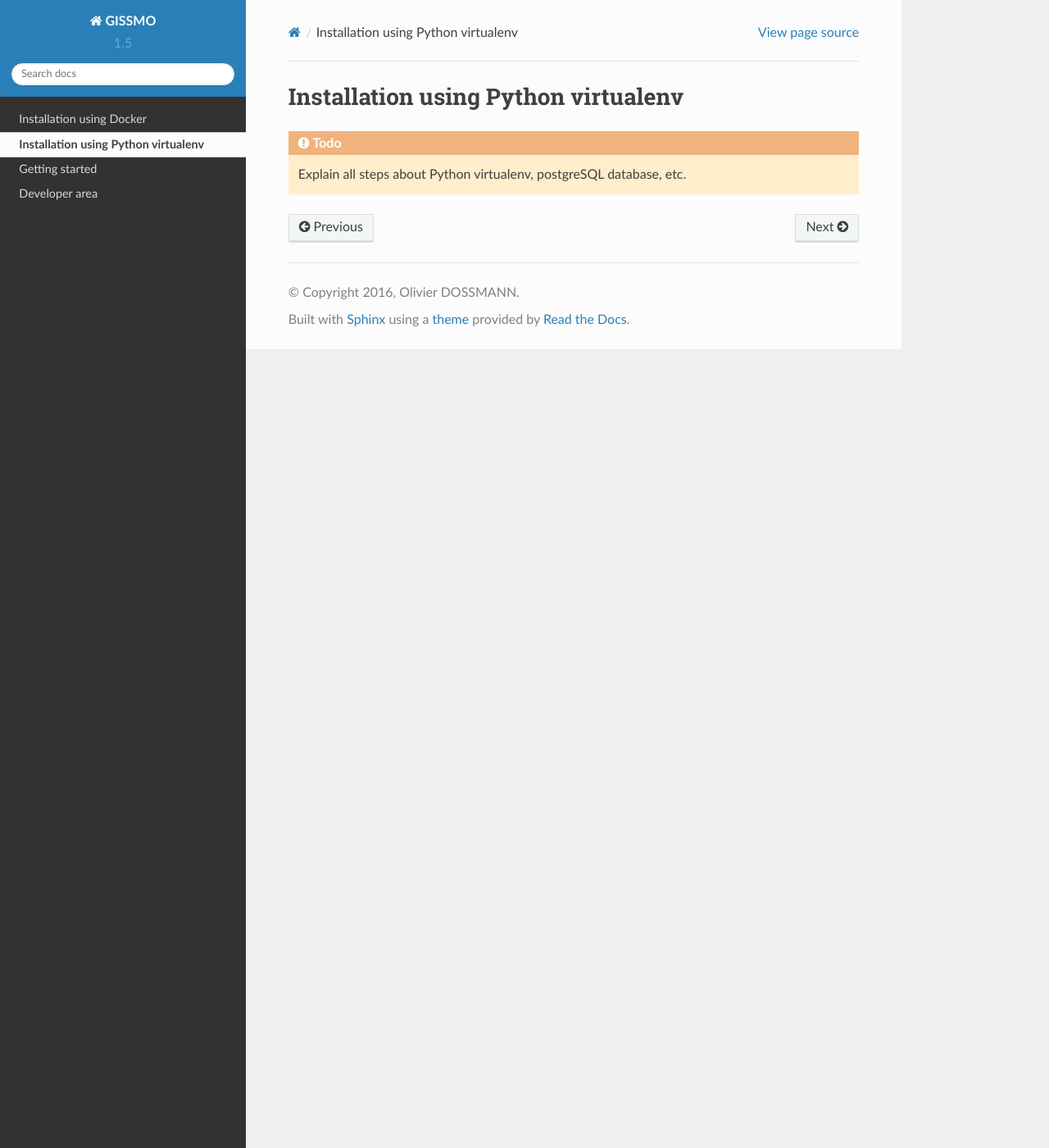
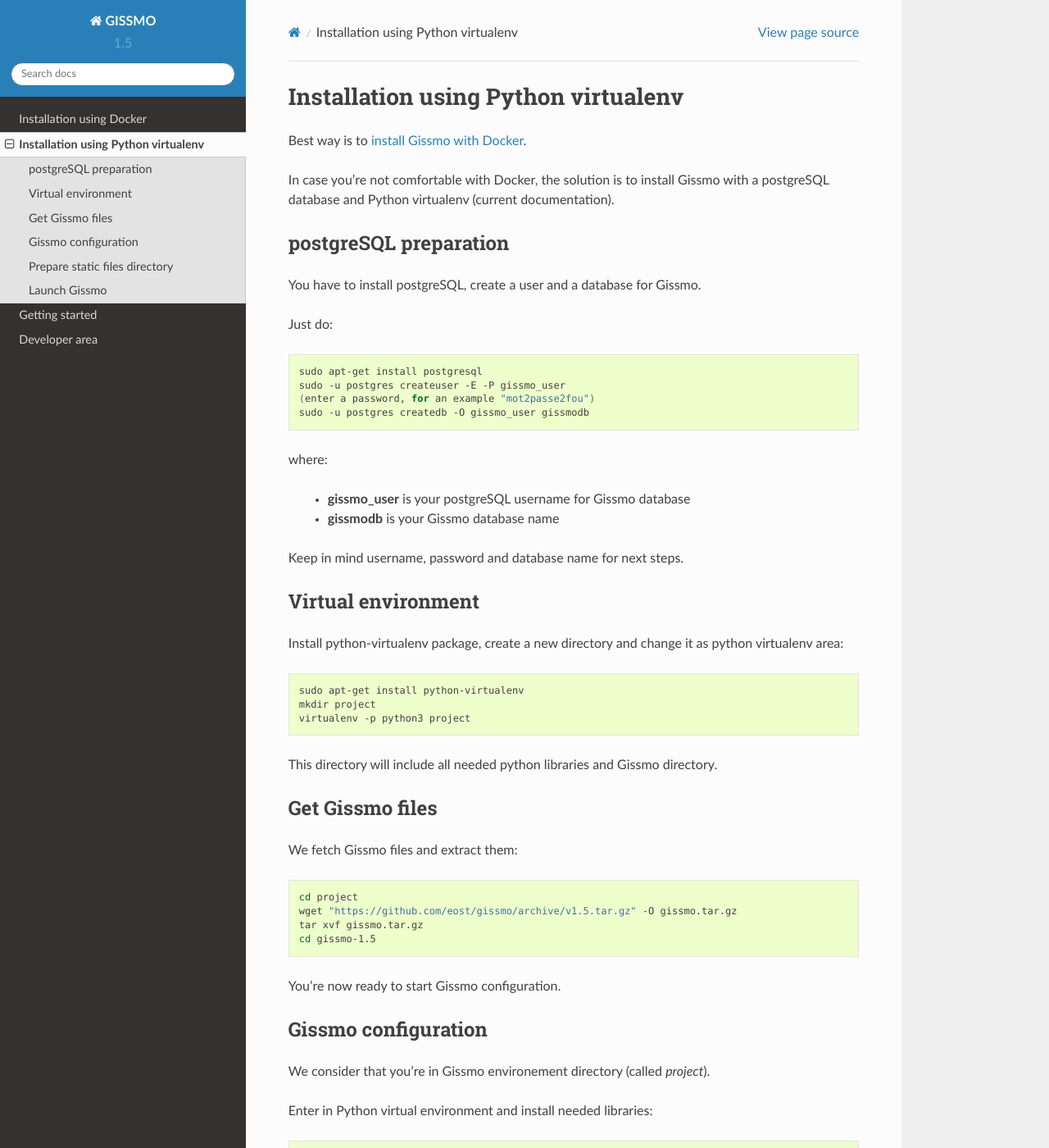
Before and after one commit to Paysdesmerveilles/gissmo, a Sphinx documentation site: the page built from docs/installation_venv.rst, in a window 1280 px wide and 1400 px high. Shown: the whole window at 82% size. Built offline with Sphinx 7.4.7 and the Read the Docs theme 2.0.0, drawn with Linux system fonts in a browser that asks for light colours; some of the changed text lies outside the part shown.

Commit message:
[UP] Documentation: Complete those from Gissmo installation with a Python virtual environment and uWSGI

```diff
--- a/docs/installation_venv.rst
+++ b/docs/installation_venv.rst
@@ -1,6 +1,138 @@
 Installation using Python virtualenv
-====================================
+************************************
 
-.. todo::
+Best way is to :doc:`install Gissmo with Docker<installation_docker>`.
 
-   Explain all steps about Python virtualenv, postgreSQL database, etc.
+In case you're not comfortable with Docker, the solution is to install Gissmo with a postgreSQL database and Python virtualenv (current documentation).
+
+postgreSQL preparation
+======================
+
+You have to install postgreSQL, create a user and a database for Gissmo.
+
+Just do:
+
+.. code-block:: bash
+
+   sudo apt-get install postgresql
+   sudo -u postgres createuser -E -P gissmo_user
+   (enter a password, for an example "mot2passe2fou")
+   sudo -u postgres createdb -O gissmo_user gissmodb
+
+where:
+
+  * **gissmo_user** is your postgreSQL username for Gissmo database
+  * **gissmodb** is your Gissmo database name
+
+Keep in mind username, password and database name for next steps.
+
+Virtual environment
+===================
+
+Install python-virtualenv package, create a new directory and change it as python virtualenv area:
+
+.. code-block:: bash
+
+   sudo apt-get install python-virtualenv
+   mkdir project
+   virtualenv -p python3 project
+
+This directory will include all needed python libraries and Gissmo directory.
+
+Get Gissmo files
+================
+
+We fetch Gissmo files and extract them:
+
+.. code-block:: bash
+
+   cd project
+   wget "https://github.com/eost/gissmo/archive/v1.5.tar.gz" -O gissmo.tar.gz
+   tar xvf gissmo.tar.gz
+   cd gissmo-1.5
+
+You're now ready to start Gissmo configuration.
+
+Gissmo configuration
+====================
+
+We consider that you're in Gissmo environement directory (called *project*).
+
+Enter in Python virtual environment and install needed libraries:
+
+.. code-block:: bash
+
+   source bin/activate
+   cd gissmo-1.5
+   pip install -r requirements.txt
+
+You can check that Django is present with this command:
+
+.. code-block:: bash
+
+   python manage.py
+
+This will display a list of commands.
+
+Then check database access:
+
+.. code-block:: bash
+
+   POSTGRES_DB=gissmodb POSTGRES_USER=gissmo_user POSTGRES_PASS="mot2passe2fou" python manage.py dbshell
+
+You will see something like that::
+
+   Type "help" for help.
+
+   gissmodb=>
+
+Type this to exit the shell (then **Enter**)::
+
+   \q
+
+And launch database migration:
+
+.. code-block:: bash
+
+    POSTGRES_DB=gissmodb POSTGRES_USER=gissmo_user POSTGRES_PASS="mot2passe2fou" python manage.py migrate
+
+Prepare static files directory
+==============================
+
+Just do this (we consider that you're in Gissmo directory with virtualenv activated):
+
+.. code-block:: bash
+
+    mkdir static
+    python manage.py collectstatic --noinput --clear -v 1
+
+A list of copied files appears.
+
+Launch Gissmo
+=============
+
+You need a SECRET_KEY for your Gissmo application. For an example::
+
+   abcdefghijklmnopqrstuvwxyz
+
+For more, see `Django documentation about SECRET_KEY`_.
+
+.. _Django documentation about SECRET_KEY: https://docs.djangoproject.com/en/1.8/ref/settings/#std:setting-SECRET_KEY
+
+We use `uWSGI`_ to deliver Gissmo on the web:
+
+.. _uWSGI: http://uwsgi-docs.readthedocs.org/en/latest/
+
+.. code-block:: bash
+
+   SECRET_KEY="abcdefghijklmnopqrstuvwxyz" DJANGO_SETTINGS_MODULE=gissmo.settings.production POSTGRES_DB=gissmodb POSTGRES_USER=gissmo_user POSTGRES_PASS="mot2passe2fou" ../bin/uwsgi --ini uwsgi.ini --pythonpath ./ --static-map=/gissmo/static/=./static
+
+Some explanations:
+
+  * using uWSGI and **gissmo.settings.production** set Gissmo in its production mode. So no DEBUG information will appears
+  * we always need to gives SECRET_KEY in production mode
+  * you also need database connection settings with POSTGRES_DB, POSTGRES_USER and POSTGRES_PASS
+  * we use Python virtualenv uWSGI (with **../bin/uwsgi**)
+  * uWSGI settings are located here: **uwsgi.ini**
+
+This way Gissmo is available here: http://localhost:8000/.
```
